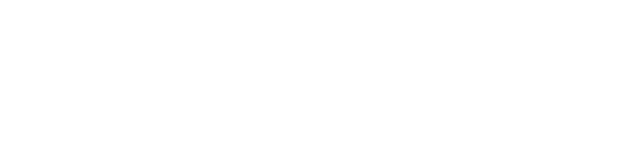
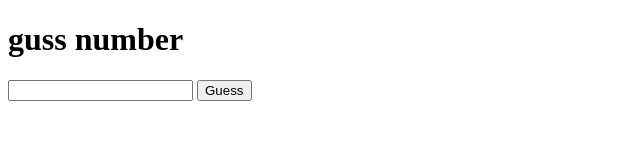
Before and after one commit to asd61712/git_class_demo, a plain HTML site: page index.html in a window 1280 px wide. Shown: the whole page, without its empty margins (0-640 px from the left). Drawn offline with Linux system fonts and the light colour scheme.

Commit message:
add guess number index.html

```diff
--- a/index.html
+++ b/index.html
@@ -7,6 +7,8 @@
     <title>Document</title>
 </head>
 <body>
-
+    <h1>guss number</h1>
+    <input type="number" id="user-input"  >
+    <button id="dnt">Guess</button>
 </body>
 </html>
```
